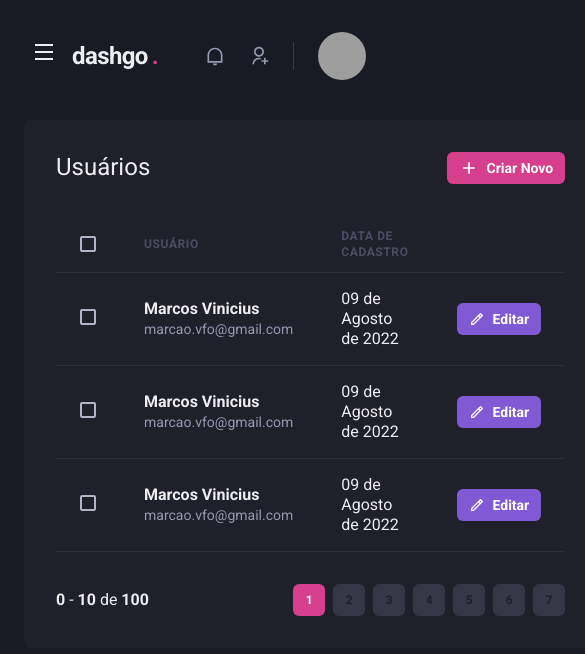
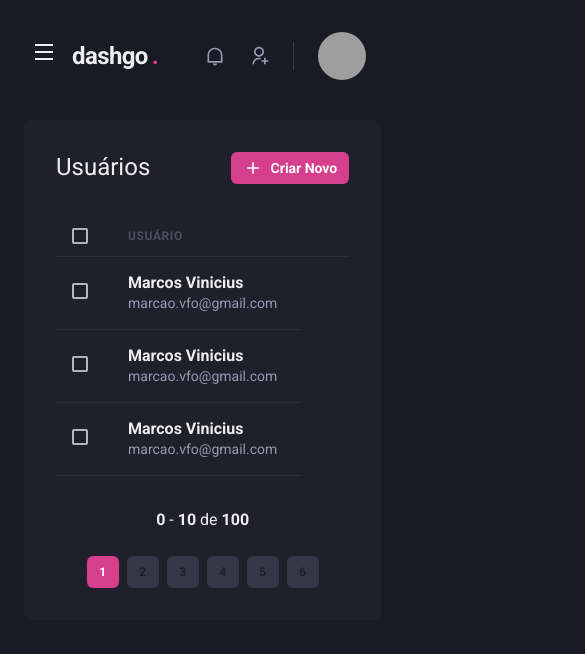
Before and after one commit to m4rcaoferole/dashgonext, a Next.js app: page /users in a window 390 px wide. Shown: the top 654 px of the page, 585 px wide, since content can reach past the window. Built offline with nearby package versions, Linux system fonts and the light colour scheme; grey boxes are pictures that could not be loaded.

Commit message:
feat: finalizando a responsividade

```diff
--- a/src/components/Pagination/index.tsx
+++ b/src/components/Pagination/index.tsx
@@ -4,7 +4,7 @@ import { PaginationItem } from "./PaginationItem";
 export function Pagination() {
   return (
     <Stack
-      direction="row"
+      direction={["column", "row"]}
       spacing="6"
       mt="8"
       justify="space-between"
@@ -20,7 +20,6 @@ export function Pagination() {
          <PaginationItem number={4} />
          <PaginationItem number={5} />
          <PaginationItem number={6} />
-         <PaginationItem number={7} />
       </Stack>
     </Stack>
   );
--- a/src/pages/dashboard.tsx
+++ b/src/pages/dashboard.tsx
@@ -71,7 +71,7 @@ export default function Dashboard() {
 
             <SimpleGrid flex="1" gap="4" minChildWidth="320px" alignItems="flex-start">
                <Box
-                  p="8"
+                  p={["6", "8"]}
                   bg="gray.800"
                   borderRadius={8}
                   pb="4"
@@ -81,7 +81,7 @@ export default function Dashboard() {
                </Box>
 
                <Box
-                  p="8"
+                  p={["6", "8"]}
                   bg="gray.800"
                   borderRadius={8}
                   pb="4"
--- a/src/pages/users/create.tsx
+++ b/src/pages/users/create.tsx
@@ -16,18 +16,18 @@ export default function CreateUser() {
                flex="1"
                borderRadius={8}
                bg="gray.800"
-               p="8"
+               p={["6", "8"]}
             >
                <Heading size="lg" fontWeight="normal">Criar usuário</Heading>
 
                <Divider my="6" borderColor="gray.700" />
 
                <VStack spacing="8">
-                  <SimpleGrid minChildWidth="240px" spacing="8" w="100%">
+                  <SimpleGrid minChildWidth="240px" spacing={["6", "8"]} w="100%">
                      <Input name="name" label="Nome Completo" />
                      <Input name="email" type="email" label="E-mail" />
                   </SimpleGrid>
-                  <SimpleGrid minChildWidth="240px" spacing="8" w="100%">
+                  <SimpleGrid minChildWidth="240px" spacing={["6", "8"]} w="100%">
                      <Input name="password" type="password"label="Senha" />
                      <Input name="password_confirmation" type="password" label="Confirmação da senha" />
                   </SimpleGrid>
--- a/src/pages/users/index.tsx
+++ b/src/pages/users/index.tsx
@@ -1,10 +1,14 @@
-import { Box, Button, Checkbox, Flex, Heading, Icon, Table, Tbody, Td, Text, Th, Thead, Tr } from "@chakra-ui/react";
+import { Box, Button, Checkbox, Flex, Heading, Icon, Table, Tbody, Td, Text, Th, Thead, Tr, useBreakpointValue } from "@chakra-ui/react";
 import { RiAddLine, RiPencilLine } from "react-icons/ri";
 import { Header } from "../../components/Header";
 import { Pagination } from "../../components/Pagination";
 import { Sidebar } from "../../components/Sidebar";
 
 export default function UserList() {
+   const isWideVersion = useBreakpointValue({
+      base: false,
+      lg: true,
+   })
 
    return (
       <Box>
@@ -36,17 +40,17 @@ export default function UserList() {
                <Table colorScheme="whiteAlpha">
                   <Thead>
                      <Tr>
-                        <Th px="6" color="gray.300" width="8">
+                        <Th px={["4", "4", "6"]} color="gray.300" width="8">
                            <Checkbox colorScheme="pink" />
                         </Th>
                         <Th>Usuário</Th>
-                        <Th>Data de cadastro</Th>
+                        { isWideVersion && <Th>Data de cadastro</Th> }
                         <Th width="8"></Th>
                      </Tr>
                   </Thead>
                   <Tbody>
                      <Tr>
-                        <Td p="6">
+                        <Td p={["4", "4", "6"]}>
                            <Checkbox colorScheme="pink" />
                         </Td>
                         <Td>
@@ -55,23 +59,13 @@ export default function UserList() {
                               <Text fontSize="sm" color="gray.300">marcao.vfo@gmail.com</Text>
                            </Box>
                         </Td>
-                        <Td>09 de Agosto de 2022</Td>
-                        <Td>
-                        <Button
-                           as="a"
-                           size="sm"
-                           fontSize="sm"
-                           colorScheme="purple"
-                           leftIcon={<Icon as={RiPencilLine} fontSize="16" />}
-                        >
-                           Editar
-                        </Button>
-                        </Td>
+                        { isWideVersion && <Td>09 de Agosto de 2022</Td> }
+
                      </Tr>
                   </Tbody>
                   <Tbody>
                      <Tr>
-                        <Td p="6">
+                        <Td p={["4", "4", "6"]}>
                            <Checkbox colorScheme="pink" />
                         </Td>
                         <Td>
@@ -80,23 +74,13 @@ export default function UserList() {
                               <Text fontSize="sm" color="gray.300">marcao.vfo@gmail.com</Text>
                            </Box>
                         </Td>
-                        <Td>09 de Agosto de 2022</Td>
-                        <Td>
-                        <Button
-                           as="a"
-                           size="sm"
-                           fontSize="sm"
-                           colorScheme="purple"
-                           leftIcon={<Icon as={RiPencilLine} fontSize="16" />}
-                        >
-                           Editar
-                        </Button>
-                        </Td>
+                        { isWideVersion && <Td>09 de Agosto de 2022</Td> }
+
                      </Tr>
                   </Tbody>
                   <Tbody>
                      <Tr>
-                        <Td p="6">
+                        <Td p={["4", "4", "6"]}>
                            <Checkbox colorScheme="pink" />
                         </Td>
                         <Td>
@@ -105,18 +89,8 @@ export default function UserList() {
                               <Text fontSize="sm" color="gray.300">marcao.vfo@gmail.com</Text>
                            </Box>
                         </Td>
-                        <Td>09 de Agosto de 2022</Td>
-                        <Td>
-                        <Button
-                           as="a"
-                           size="sm"
-                           fontSize="sm"
-                           colorScheme="purple"
-                           leftIcon={<Icon as={RiPencilLine} fontSize="16" />}
-                        >
-                           Editar
-                        </Button>
-                        </Td>
+                        { isWideVersion && <Td>09 de Agosto de 2022</Td> }
+
                      </Tr>
                   </Tbody>
                </Table>
```
